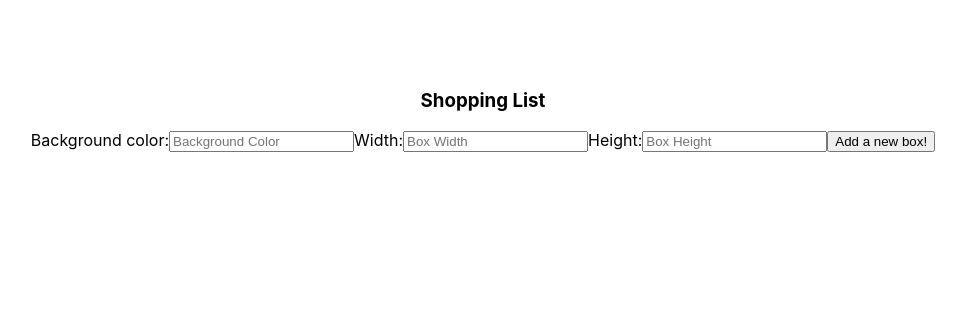
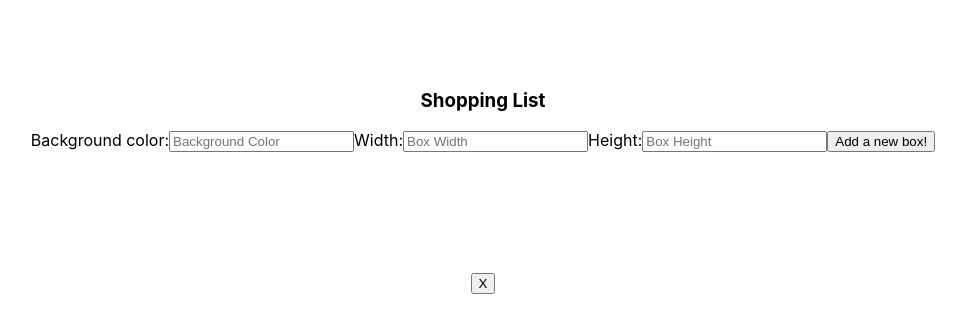
Before and after one commit to bukkicsilla/react-forms, a React (Create React App) app: page / in a window 1280 px wide. Both pictures are taken after typing "Sample", "Sample", "Sample" into the empty fields and a click on the button "Add a new box!". Shown: the top 332 px of the page, without its empty margins (157-1123 px from the left). Built offline with nearby package versions, Linux system fonts and the light colour scheme.

Commit message:
remove button added

```diff
--- a/src/Box.js
+++ b/src/Box.js
@@ -1,8 +1,21 @@
-const Box = ({ bgcolor, width = "150px", height = "150px" }) => {
+const Box = ({
+  handleRemove,
+  id,
+  bgcolor,
+  width = "150px",
+  height = "150px",
+}) => {
+  const remove = (e) => {
+    //e.target.parentNode.remove();
+    handleRemove(id);
+  };
   return (
-    <div
-      style={{ backgroundColor: bgcolor, width: width, height: height }}
-    ></div>
+    <div>
+      <div
+        style={{ backgroundColor: bgcolor, width: width, height: height }}
+      ></div>
+      <button onClick={remove}>X</button>
+    </div>
   );
 };
 export default Box;
--- a/src/BoxList.js
+++ b/src/BoxList.js
@@ -5,19 +5,19 @@ import "./BoxList.css";
 
 import Box from "./Box";
 const BoxList = () => {
-  const INITIAL_STATE = [
+  /*const INITIAL_STATE = [
     { id: uuid(), bgcolor: "PeachPuff" },
     { id: uuid(), bgcolor: "SkyBlue" },
     { id: uuid(), bgcolor: "MediumPurple" },
-  ];
+  ];*/
   //const [boxes, setBoxes] = useState(INITIAL_STATE);
   const [boxes, setBoxes] = useState([]);
   const addBox = (newBox) => {
-    const updatedBoxes = [...boxes, { ...newBox, id: uuid() }];
-    console.log(updatedBoxes);
     setBoxes((boxes) => [...boxes, { ...newBox, id: uuid() }]);
   };
-
+  const handleRemove = (id) => {
+    setBoxes((boxes) => boxes.filter((box) => box.id !== id));
+  };
   return (
     <div>
       <div className="BoxList-form">
@@ -27,10 +27,12 @@ const BoxList = () => {
       <div className="BoxList-boxes">
         {boxes.map((box) => (
           <Box
+            id={box.id}
             key={box.id}
             bgcolor={box.bgcolor}
             width={box.width}
             height={box.height}
+            handleRemove={handleRemove}
           />
         ))}
       </div>
```
